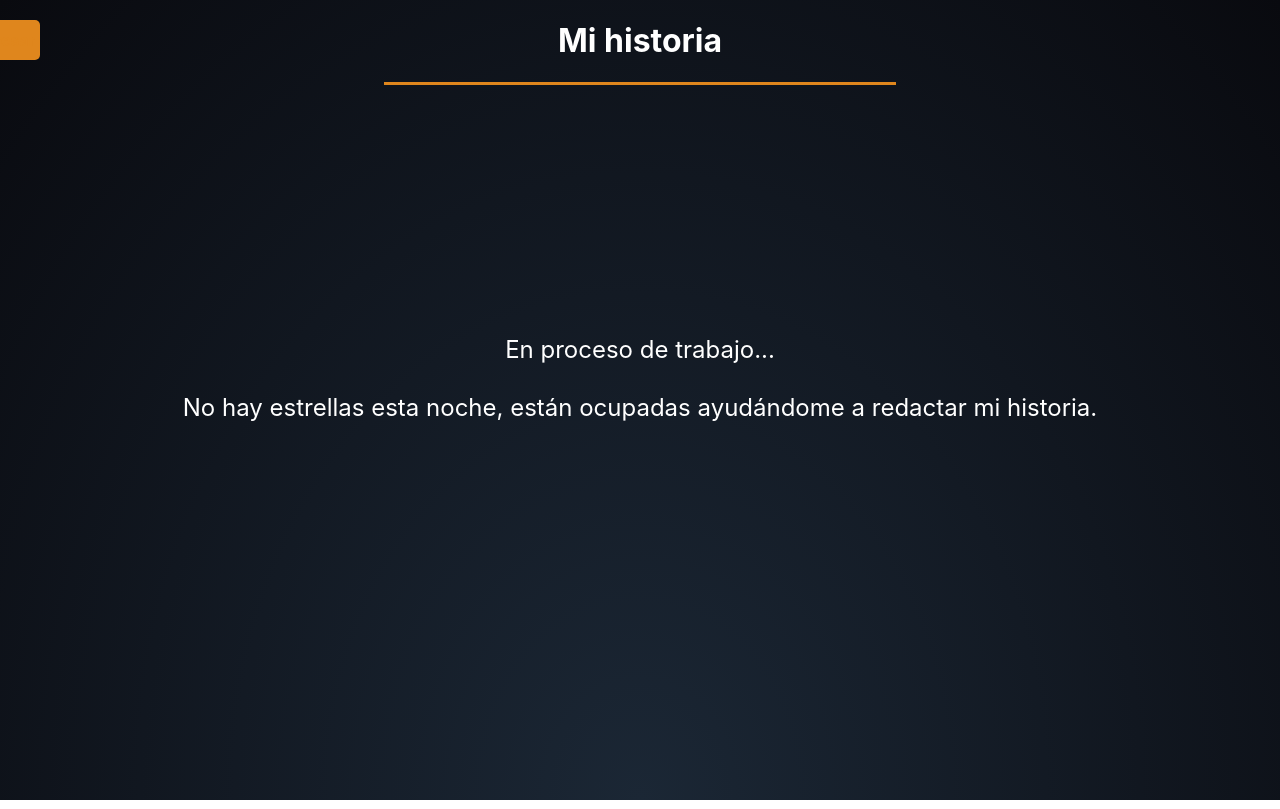
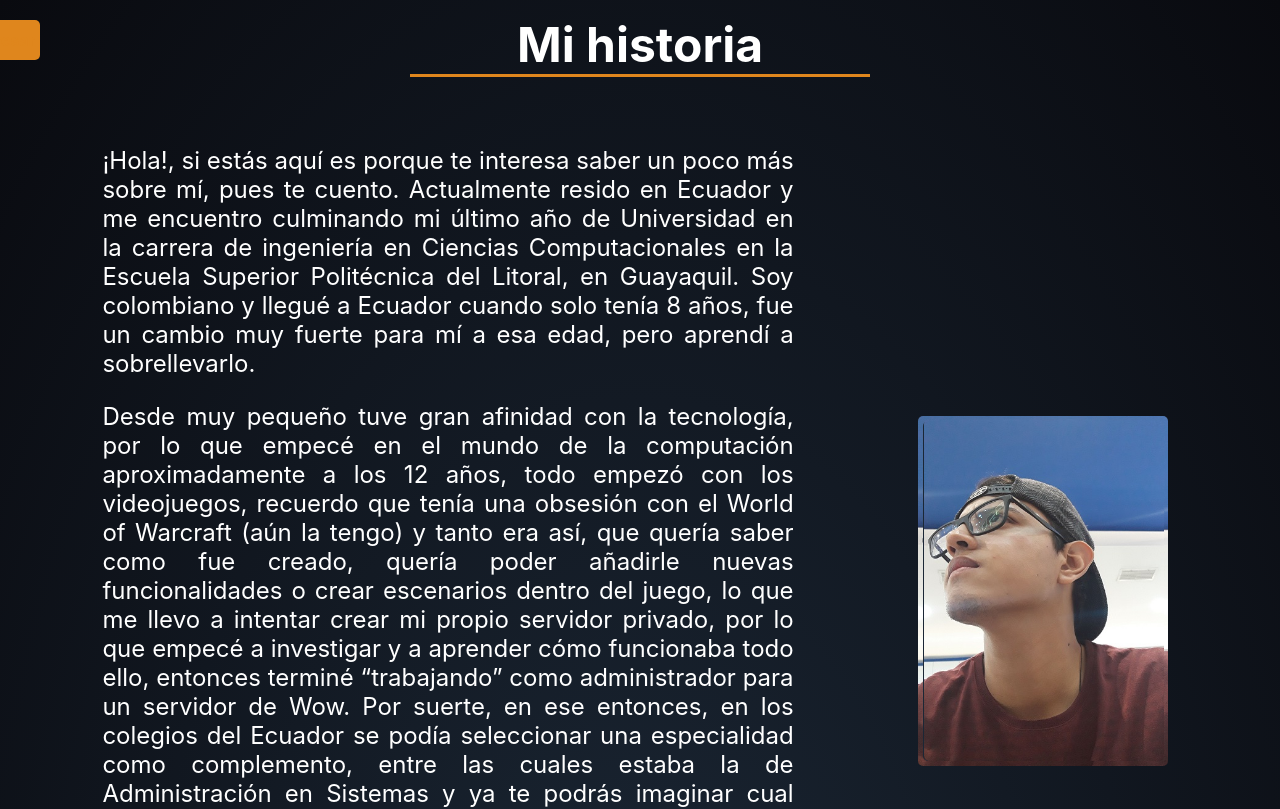
Before and after one commit to Aalzate95/Alexander-Website, a React (Create React App) app: page /about-me in a window 1280 px wide. Shown: the top 809 px of the page. Built offline with nearby package versions, Linux system fonts and the light colour scheme.

Commit message:
Sección mi historia

```diff
--- a/src/views/aboutMe/AboutMe.css
+++ b/src/views/aboutMe/AboutMe.css
@@ -3,6 +3,7 @@
     align-items: center;
     text-align: center;
     width:100%;
+
 }
 
 .etiquetaReturn{
@@ -27,13 +28,71 @@
 }
 
 
-.AboutMe span{
+.title span{
     display:block;
     border-top: 3px solid #df861d;
     margin:0 30% 0 30%;
 }
 
-.AboutMe-content  p{
-    margin-top:250px;
+.AboutMe-content  div{
     font-size: x-large;
+    margin: 15px 5% 30px 5%;
 }
+
+.AboutMe-history{
+    display:grid;
+    grid-template-columns:2fr 1fr;
+    text-align:justify
+}
+
+.AboutMe-photo{
+    display:flex;
+    flex-direction:column;
+    align-items: center;
+    justify-content: center;
+    height:100%;
+    width:100%;
+}
+
+.border-photo{
+    width: 250px;
+    height: 350px;
+    background-color: #eee;
+    background-image: url("../../images/Me.jpg");
+    position: relative;
+    z-index: 1;
+    background-size: cover;
+    background-position: center;
+    border-radius:5px;
+}
+
+.border-photo:after {
+    content: "";
+    position: absolute;
+    width: 240px;
+    height: 340px;
+    left: 5px;
+    top: 5px;
+    background-color: #1b2735;
+    border-radius:5px;
+  }
+
+.imagen {
+    position: absolute;
+    width: 240px;
+    height: 342px;
+    left: -7px;
+    top: -12px;
+    background-image: url("../../images/Me.jpg");
+    background-size: 250px 350px;
+    background-size: cover;
+    background-position: center;
+    z-index: 2;
+    transition: 0.5s cubic-bezier(0.5, 0.03, 0.41, 1);
+    border-radius:5px;
+  }
+
+  .border-photo:hover > .imagen {
+    transform: translate(-15px, -15px);
+    transition: 0.5s cubic-bezier(0.5, 0.03, 0.41, 1);
+  }
--- a/src/views/aboutMe/AboutMe.js
+++ b/src/views/aboutMe/AboutMe.js
@@ -10,10 +10,22 @@ const AboutMe = () => {
                 <p>Regresar</p>
             </div>
             <div className="AboutMe-content">
-                <h1>Mi historia</h1>
-                <span></span>
-                <p>En proceso de trabajo...<br/><br/>
-                No hay estrellas esta noche, están ocupadas ayudándome a redactar mi historia.</p>
+                <div className="title">
+                    <h1>Mi historia</h1>
+                    <span></span>
+                </div>
+                <div className="AboutMe-history">
+                    <div>
+                        <p>¡Hola!, si estás aquí es porque te interesa saber un poco más sobre mí, pues te cuento. Actualmente resido en Ecuador y me encuentro culminando mi último año de Universidad en la carrera de ingeniería en Ciencias Computacionales en la Escuela Superior Politécnica del Litoral, en Guayaquil. Soy colombiano y llegué a Ecuador cuando solo tenía 8 años, fue un cambio muy fuerte para mí a esa edad, pero aprendí a sobrellevarlo.</p>
+                        <p>Desde muy pequeño tuve gran afinidad con la tecnología, por lo que empecé en el mundo de la computación aproximadamente a los 12 años, todo empezó con los videojuegos, recuerdo que tenía una obsesión con el World of Warcraft (aún la tengo) y tanto era así, que quería saber como fue creado, quería poder añadirle nuevas funcionalidades o crear escenarios dentro del juego, lo que me llevo a intentar crear mi propio servidor privado, por lo que empecé a investigar y a aprender cómo funcionaba todo ello, entonces terminé “trabajando” como administrador para un servidor de Wow. Por suerte, en ese entonces, en los colegios del Ecuador se podía seleccionar una especialidad como complemento, entre las cuales estaba la de Administración en Sistemas y ya te podrás imaginar cual escogí.</p>
+                        <p>Al culminar mis estudios de colegio y haber obtenido mi título de bachiller y de administrador en sistemas, inmediatamente ingresé a la universidad a estudiar la carrera de Ingeniería, carrera a la que he agarrado mucho cariño y ha aumentado mi pasión por la computación.</p>
+                    </div>
+                    <div className="AboutMe-photo">
+                        <div className="border-photo">
+                            <div className="imagen"></div>
+                        </div>
+                    </div>
+                </div>
             </div>
         </div>
      );
```
Also changed, not shown: src/images/Me.jpg (added).
